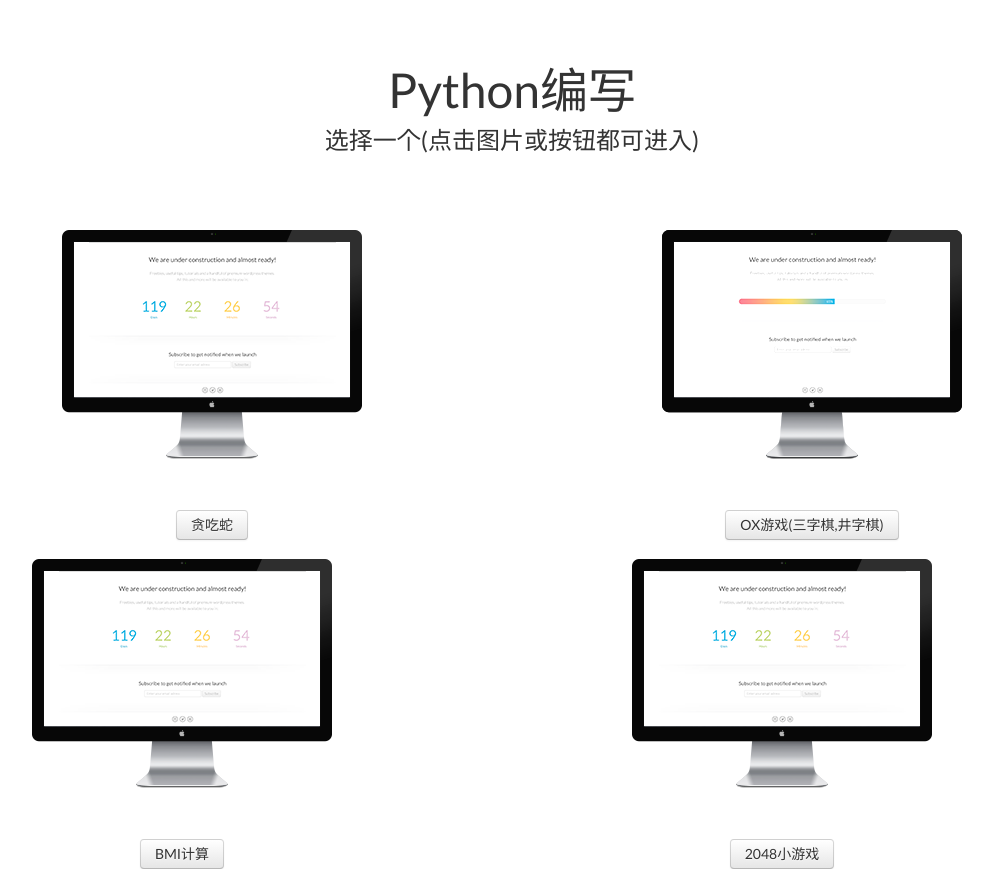
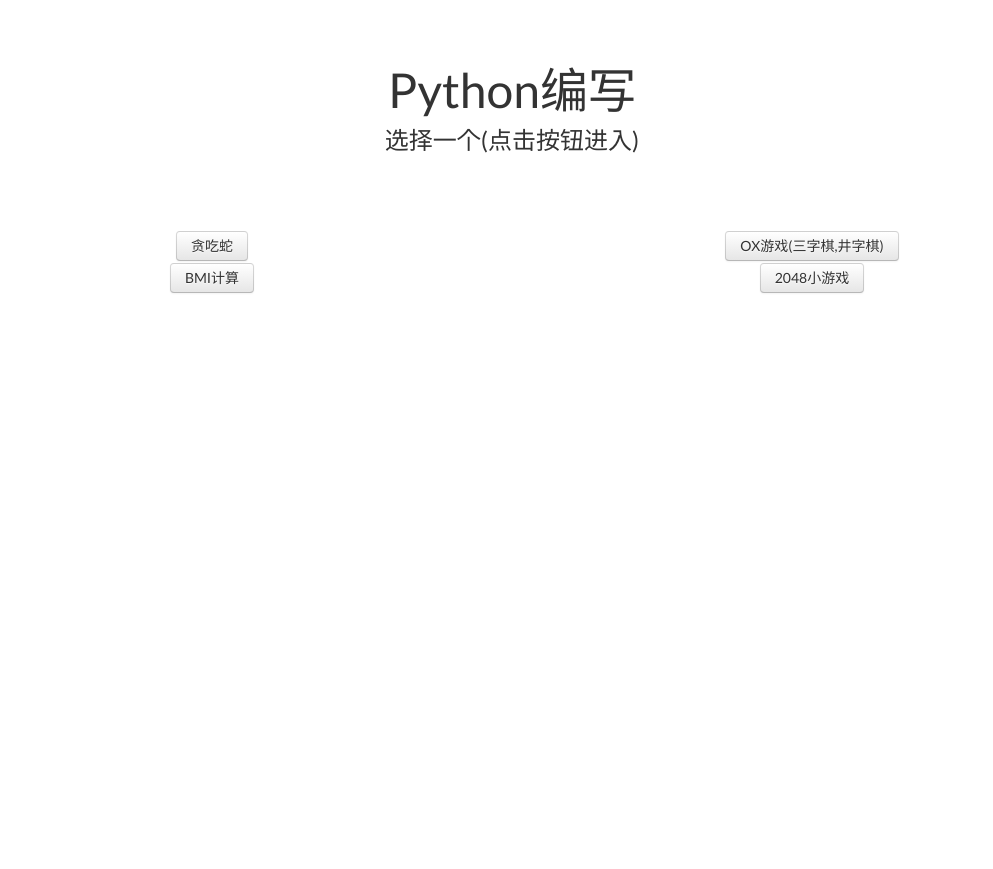
Before and after one commit to mxd0123456/xiaochengxu, a plain HTML site: page python/index.html in a window 1280 px wide. Shown: the whole page, without its empty margins (128-1121 px from the left). After the commit the page ends 800 px from the top, so only its background shows below. Drawn offline with Linux system fonts and the light colour scheme.

Commit message:
V21.0版本！最新
Good

```diff
--- a/python/index.html
+++ b/python/index.html
@@ -27,16 +27,8 @@
 <div class="container center">
 	<header>
 		<h1>Python编写</h1>
-		<h3>选择一个(点击图片或按钮都可进入)</h3>
+		<h3>选择一个(点击按钮进入)</h3>
 	</header>
-	<div class="row block">
-		<div class="span6">
-			<a href="countdown"><img src="img/1.png" /></a>
-		</div>
-		<div class="span6 ">
-			<a href="progress"><img src="img/2.png" /></a>
-		</div>
-	</div>
 	<div class="row block">
 		<div class="span6">
 			<a href="snake-1/index.html" class="btn">贪吃蛇</a>
@@ -44,15 +36,6 @@
 		<div class="span6">
 			<a href="ox-1/index.html" class="btn">OX游戏(三字棋,井字棋)</a>
 		</div>
-    <div class="row block">
-        <div class="span6">
-            <a href="countdown"><img src="img/3.png" /></a>
-        </div>
-        <div class="span6 ">
-            <a href="progress"><img src="img/4.png" /></a>
-        </div>
-        </div>
-    <div class="row block">
         <div class="span6">
             <a href="bmi-1/index.html" class="btn">BMI计算</a>
         </div>
```
